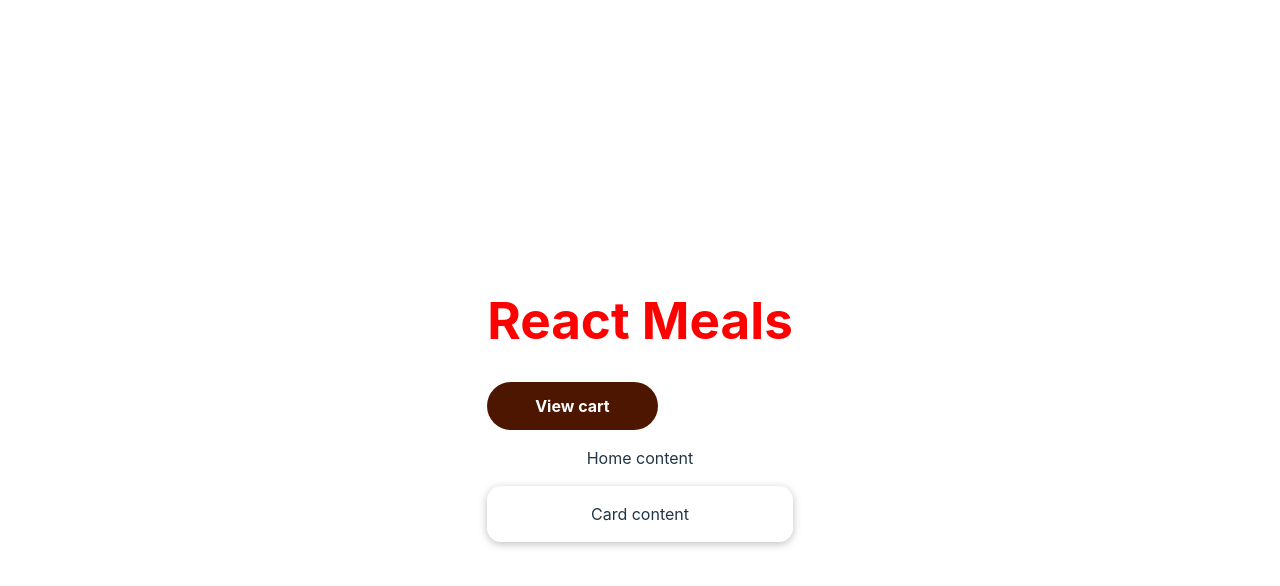
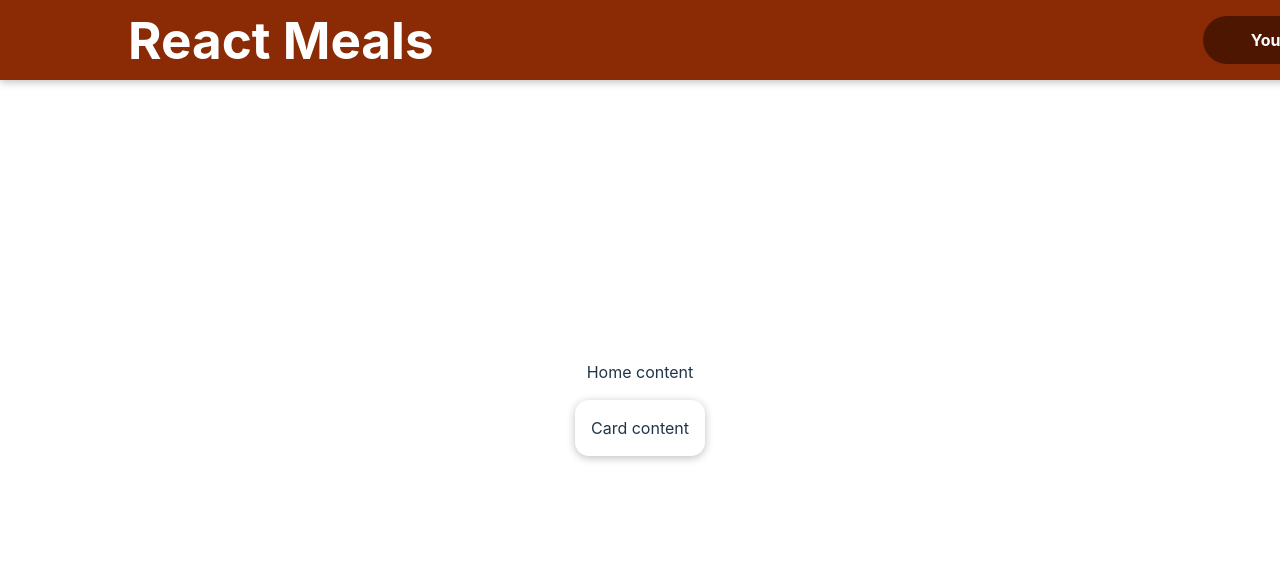
Before and after one commit to MrJouts/u-react-the-complete-guide, a React (Vite) app in the folder food-delivery-app/: page / in a window 1280 px wide. Shown: the top 586 px of the page. Built offline with nearby package versions, Linux system fonts and the light colour scheme.

Commit message:
added header styles

```diff
--- a/food-delivery-app/src/components/Header/Header.module.scss
+++ b/food-delivery-app/src/components/Header/Header.module.scss
@@ -1,3 +1,29 @@
 .header {
-  color: red;
+  position: fixed;
+  top: 0;
+  left: 0;
+  width: 100%;
+  height: 5rem;
+  background-color: #8a2b06;
+  color: white;
+  display: flex;
+  justify-content: space-between;
+  align-items: center;
+  padding: 0 10%;
+  box-shadow: 0 2px 8px rgba(0, 0, 0, 0.25);
+  z-index: 10;
 }
+
+.main-image {
+  width: 100%;
+  height: 25rem;
+  z-index: 0;
+  overflow: hidden;
+}
+
+.main-image img {
+  width: 110%;
+  height: 100%;
+  object-fit: cover;
+  transform: rotateZ(-5deg) translateY(-4rem) translateX(-1rem);
+}
--- a/food-delivery-app/src/components/Header/HeaderCartButton.tsx
+++ b/food-delivery-app/src/components/Header/HeaderCartButton.tsx
@@ -1,7 +1,7 @@
 import classes from "./HeaderCartButton.module.scss";
 
 const HeaderCartButton = () => {
-  return <button className={classes.button}>View cart</button>;
+  return <button className={classes.button}>Your Cart cart</button>;
 };
 
 export default HeaderCartButton;
```
